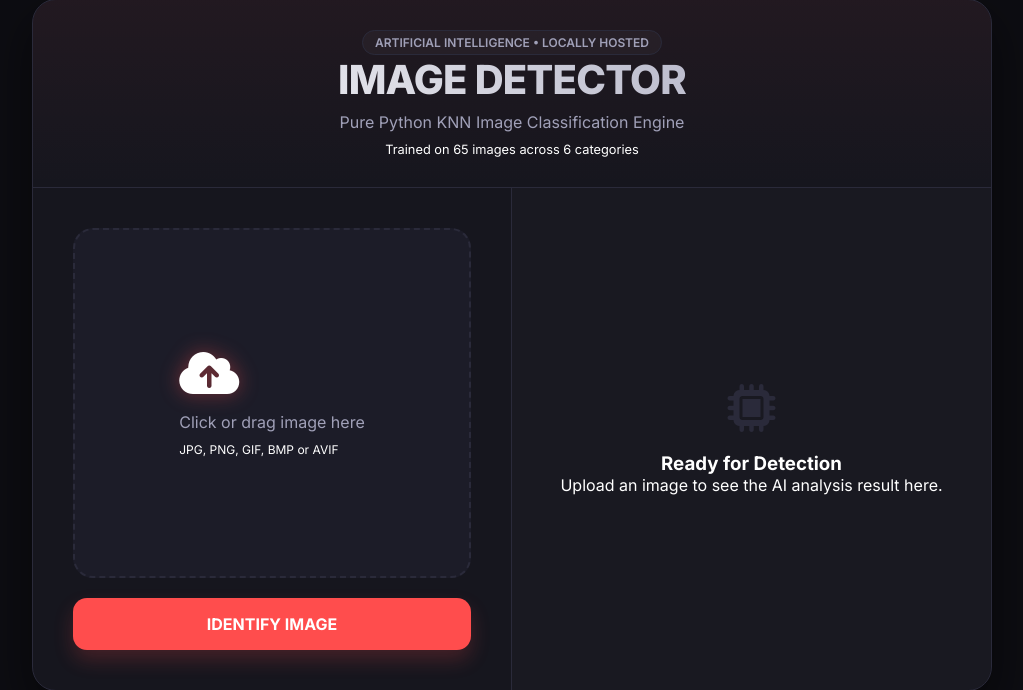
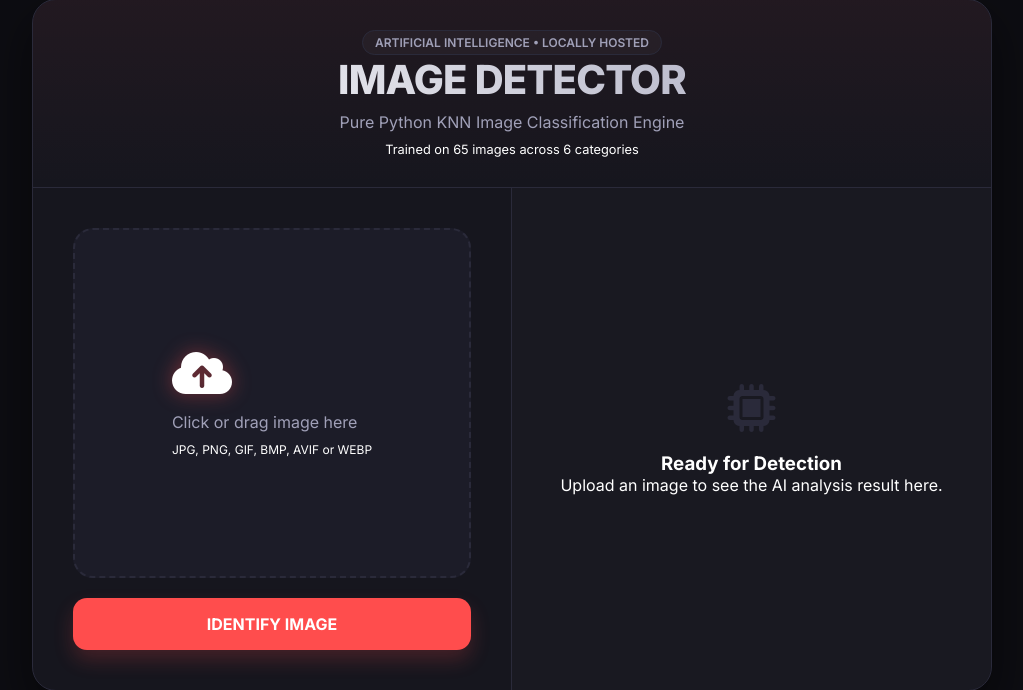
Before and after one commit to mrsathish18/image-classifier-ai, a Flask app: page / in a window 1280 px wide. Shown: the part 41-731 px from the top of the page, without its empty margins (128-1151 px from the left). Run offline with Flask 3, Linux system fonts and the light colour scheme; some libraries are stand-ins or nearby versions.

Commit message:
Add files via upload

```diff
--- a/dataset_builder.py
+++ b/dataset_builder.py
@@ -19,7 +19,7 @@ def build_dataset():
     for cat in categories:
         dataset[cat] = []
         cat_dir = os.path.join(TRAINING_DIR, cat)
-        files = [f for f in os.listdir(cat_dir) if f.lower().endswith(('.png', '.jpg', '.jpeg', '.bmp', '.avif'))]
+        files = [f for f in os.listdir(cat_dir) if f.lower().endswith(('.png', '.jpg', '.jpeg', '.bmp', '.avif', '.webp'))]
 
         for file in files:
             filepath = os.path.join(cat_dir, file)
--- a/templates/index.html
+++ b/templates/index.html
@@ -39,7 +39,7 @@
                                 <i class="fas fa-cloud-upload-alt drop-zone-icon"></i>
                                 <p class="drop-zone-text">Click or drag image here</p>
                                 <p style="font-size: 0.75rem; color: var(--text-dim); margin-top: 10px;">JPG, PNG, GIF,
-                                    BMP or AVIF</p>
+                                    BMP, AVIF or WEBP</p>
                             </div>
                         </div>
                         <button type="submit" class="btn-upload" id="submit-btn" style="margin-top: 20px;">
@@ -140,7 +140,7 @@
                 const data = await response.json();
 
                 if (data.error) {
-                    alert("⚠️ " + data.error + "\n\nPlease select a valid JPG, PNG, GIF, BMP, or AVIF image.");
+                    alert("⚠️ " + data.error + "\n\nPlease select a valid JPG, PNG, GIF, BMP, AVIF, or WEBP image.");
                     resetUI(); // Go back to the upload screen immediately
                 } else {
                     displayResult(data);
--- a/web_app.py
+++ b/web_app.py
@@ -16,7 +16,7 @@ JSON_PATH = os.path.join(BASE_DIR, 'training_features.json')
 
 app = Flask(__name__, template_folder=TEMPLATE_DIR, static_folder=STATIC_DIR)
 
-ALLOWED_EXTENSIONS = {'png', 'jpg', 'jpeg', 'gif', 'bmp', 'avif'}
+ALLOWED_EXTENSIONS = {'png', 'jpg', 'jpeg', 'gif', 'bmp', 'avif', 'webp'}
 K_NEIGHBORS = 5
 
 app.config['UPLOAD_FOLDER'] = UPLOAD_FOLDER
```
